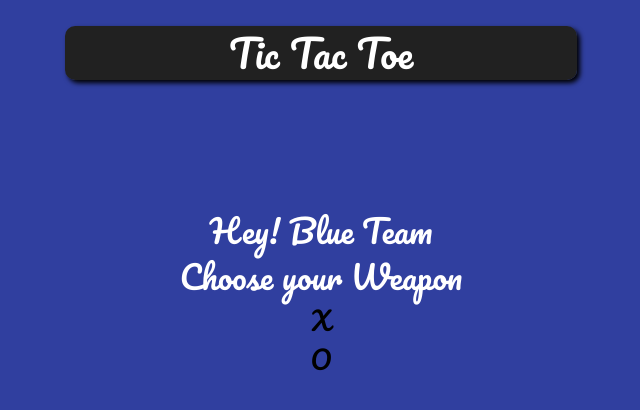
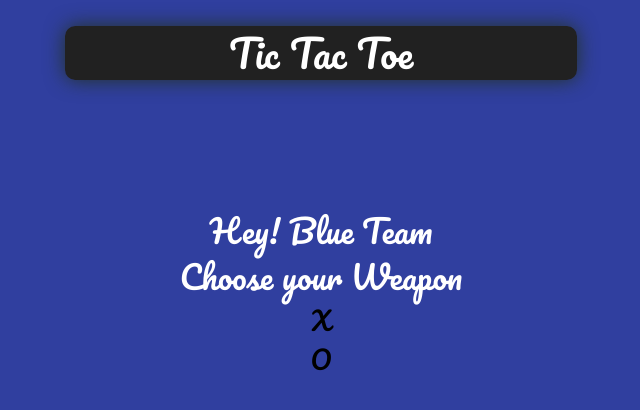
Before and after one commit to Prateekmedy/Tic_Tac_Toe, a plain HTML site: page index.html in a window 1280 px wide. Shown: the whole page, without its empty margins (319-959 px from the left). Drawn offline with nearby package versions, Linux system fonts and the light colour scheme; a web font is replaced by a local one.

Commit message:
style update

```diff
--- a/css/style.css
+++ b/css/style.css
@@ -11,7 +11,7 @@ body{
 	font-family: "Pacifico";
 	background: linear-gradient(to right , #212121,#212121,#212121);
 	color: #fff;
-	box-shadow:3px 3px 5px #000;
+	box-shadow:0px 0px 20px #232;
   }
   #main-div{
 	width: 300px;
```
